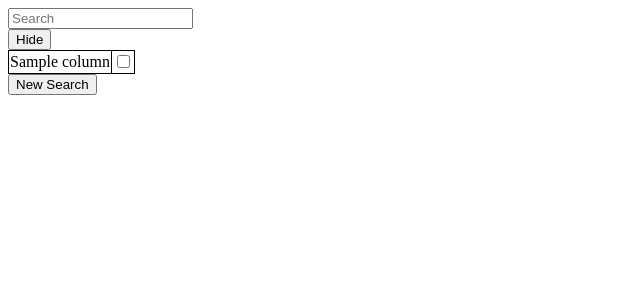
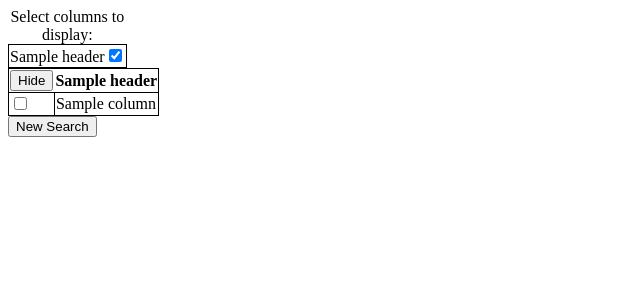
Before and after one commit to CSE120-Veracruz-Ventures/MergeSearch, a Flask app: template templates/index.html in a window 1280 px wide. Shown: the top 300 px of the page, without its empty margins (0-640 px from the left). Run offline with Flask 2, Linux system fonts and the light colour scheme; the template is opened without the code that fills it: most values are stand-ins (such as "Sample title", 1, 10 or a date in 2020); some libraries are stand-ins or nearby versions.

Commit message:
Add files via upload

```diff
--- a/templates/index.html
+++ b/templates/index.html
@@ -8,31 +8,61 @@
 
     <link href="https://fonts.googleapis.com/css?family=Dosis:400,700" rel="stylesheet" />
     <link href="../static/style.css" rel="stylesheet" />
+    <link rel="stylesheet" type="text/css" href="https://cdn.datatables.net/1.11.3/css/jquery.dataTables.css">
+    <script src="https://ajax.googleapis.com/ajax/libs/jquery/3.5.1/jquery.min.js"></script>
+    <script type="text/javascript" charset="utf8" src="https://cdn.datatables.net/1.11.3/js/jquery.dataTables.js"></script>
     <script src="../static/script.js"></script>
   </head>
 
   <body>
 
-    <form name="search" method="POST" action="{{ url_for('actions') }}">
+    <!--<form id="search" method="post" action="/">
     <input type="text" name="searchbar" id="searchbar" placeholder="Search"
       onchange="this.form.submit()" onkeypress="this.form.submit()"
       onpaste="this.form.submit()" oninput="this.form.submit()">
-    </form>
-    <button type="submit" name="submitHide" value="submitHide" class="button" onclick="hide()">Hide</button>
+    </form>-->
 
-      <table>
+    <!--<div id="results"></div>-->
+
+    <table id="column_filter">
+      <caption>Select columns to display:</caption>
+      <tr>
+        {% for header in results.columns %}
+        <td>{{ header }}<input type='checkbox' name="col_checkboxes" id='col_{{ loop.index }}' onclick="toggleCol(this.id)" checked></td>
+        {% endfor %}
+      </tr>
+    </table>
+    <table id="results_table" class="display">
+      <thead>
+        <tr>
+          <th><button type="button" name="submitHide" value="submitHide" class="button" onclick="hideRow()">Hide</button></th>
+          {% for header in results.columns %}
+          <th class='col_{{ loop.index }}'>{{ header }}</th>
+          {% endfor %}
+        </tr>
+      </thead>
+      <!--<tr>
+        <td></td>
+        {% for header in results.columns %}
+        <th scope="col"  class='col_{{ loop.index }}'>{{ header }}</th>
+        {% endfor %}
+      </tr>-->
+      <tbody>
         {% for index, result in results.iterrows() %}
-              <tr id={{ index }}>
+        <tr id='row_{{ index }}'>
+          <!--<th scope="row"><br><input type="checkbox" name="row_checkboxes" id='row_{{ index }}' value={{ index }}></th>-->
+          <td><input type="checkbox" name="row_checkboxes" id='row_{{ index }}' value={{ index }}></td>
           {% for column in result %}
-                  <td>{{ column }}</td>
+          <td class='col_{{ loop.index }}'>{{ column }}</td>
           {% endfor %}
-                  <td>
+          <!--<td>
           <input type="checkbox" name="checkboxes" id={{ index }} value={{ index }}>
-                  </td>
+          </td>-->
         </tr>
         {% endfor %}
+      </tbody>
     </table>
-
-    <button type="button" name="new" value="new" class="button">New Search</button>
+    <div id="new_searches"></div>
+    <button id="new_search" class="button" onclick="incrementSearch({{ json_data }})">New Search</button>
   </body>
 </html>
```
Lines whose indentation alone changed are shown as unchanged.
